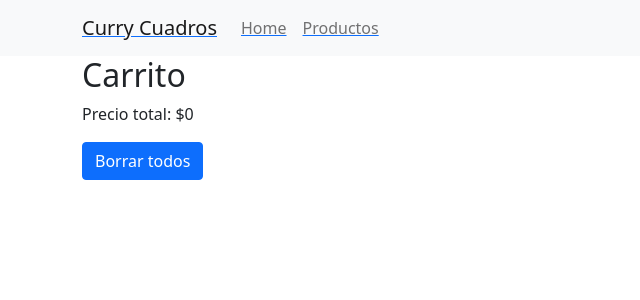
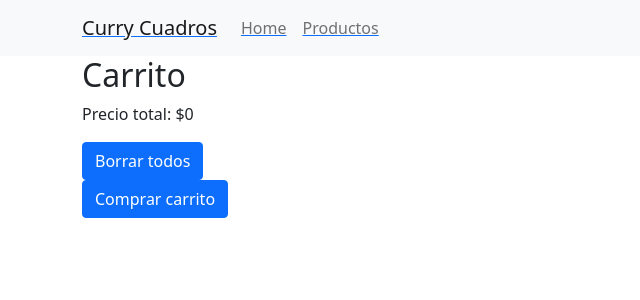
Before and after one commit to micaelaepifanio/currycuadros-epifanio, a React (Create React App) app: page /cart in a window 1280 px wide. Shown: the top 300 px of the page, without its empty margins (0-640 px from the left). Built offline with nearby package versions, Linux system fonts and the light colour scheme.

Commit message:
Firebase 2

```diff
--- a/src/components/Cart.js
+++ b/src/components/Cart.js
@@ -1,11 +1,56 @@
 import { useCart } from "../contexts/CartContext";
-import { Container, Button } from "react-bootstrap";
+import { Container, Button, Row } from "react-bootstrap";
 import CartItem from "./CartItem";
+import {
+  collection, addDoc, getDoc, doc ,
+  Timestamp, writeBatch
+} from 'firebase/firestore'
+import { getDb } from '../services/firebase'
+
 
 const Cart = (props) => {
     const cart = useCart();
     console.dir(cart.getItems())
     const eraseAll = () => cart.clear()
+
+    const confirmOrder = () => {
+
+      const objOrder = {
+          items: cart.getItems(),
+          total: cart.getTotalPrice(),
+          date: Timestamp.fromDate(new Date())
+      }
+
+      const batch = writeBatch(getDb)
+      const outOfStock = []
+
+      objOrder.items.forEach((prod, i) => {
+          getDoc(doc(getDb, 'cuadros', prod.id)).then(DocumentSnapshot => {
+              if(DocumentSnapshot.data().stock >= objOrder.items[i].qty) {
+                  batch.update(doc(getDb, 'cuadros', DocumentSnapshot.id), {
+                      stock: DocumentSnapshot.data().stock - objOrder.items[i].qty
+                  })
+              } else {
+                  outOfStock.push({...DocumentSnapshot.data(), id: DocumentSnapshot.id})
+              }
+
+          })
+      })
+
+      if(outOfStock.length === 0) {
+          addDoc(collection(getDb, 'ordenes'), objOrder).then(() => {
+              batch.commit().then(() => {
+                  alert('Compraste el carrito!')
+              })
+          }).catch((error) => {
+              console.log('Error al ejecutar la orden')
+          }).finally(() => {
+              eraseAll()
+          })
+      }
+  }
+
+
     return (
             <Container>
                 <h2> Carrito </h2>
@@ -13,7 +58,11 @@ const Cart = (props) => {
               {
                 cart.getItems().map (i => {return <CartItem content={i}/> })
               }
-              <Button  onClick={eraseAll}>Borrar todos</Button>
+
+                 <Button  onClick={eraseAll}>Borrar todos</Button>
+                 <br />
+               <Button  onClick={confirmOrder}>Comprar carrito</Button>
+
 
             </Container>
     )
--- a/src/components/ItemCount.js
+++ b/src/components/ItemCount.js
@@ -2,7 +2,7 @@ import { useState } from "react";
 import { Container, Button, Row, Col} from "react-bootstrap";
 const ItemCount = (props) => {
 
-    const [counter, setCounter] = useState(props.initial)
+    const [counter, setCounter] = useState(parseInt(props.initial))
 
     const increment = () =>  {
         if(counter < props.stock){
```
Also changed, not shown: src/components/ItemDetail.js (+0 -1 lines).
